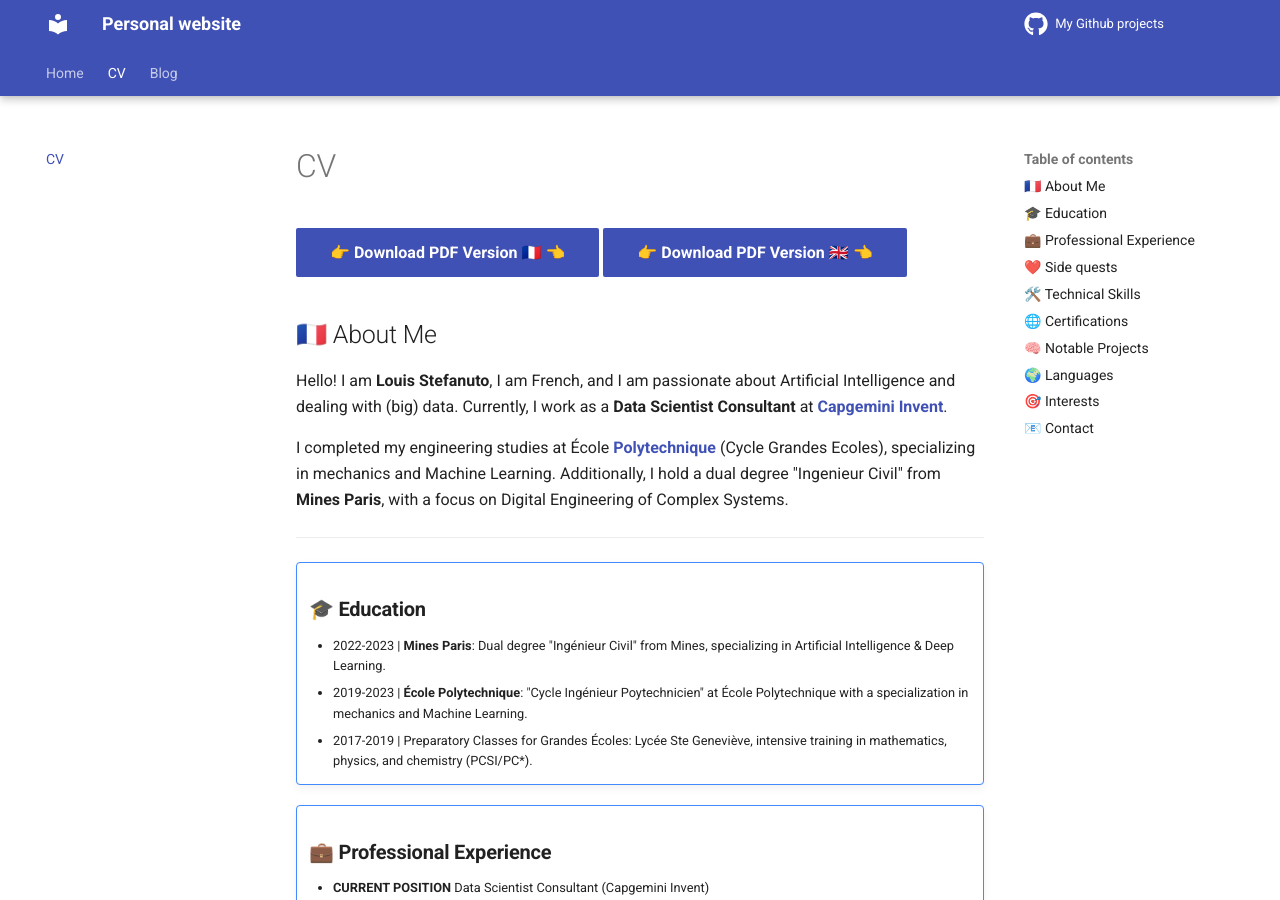
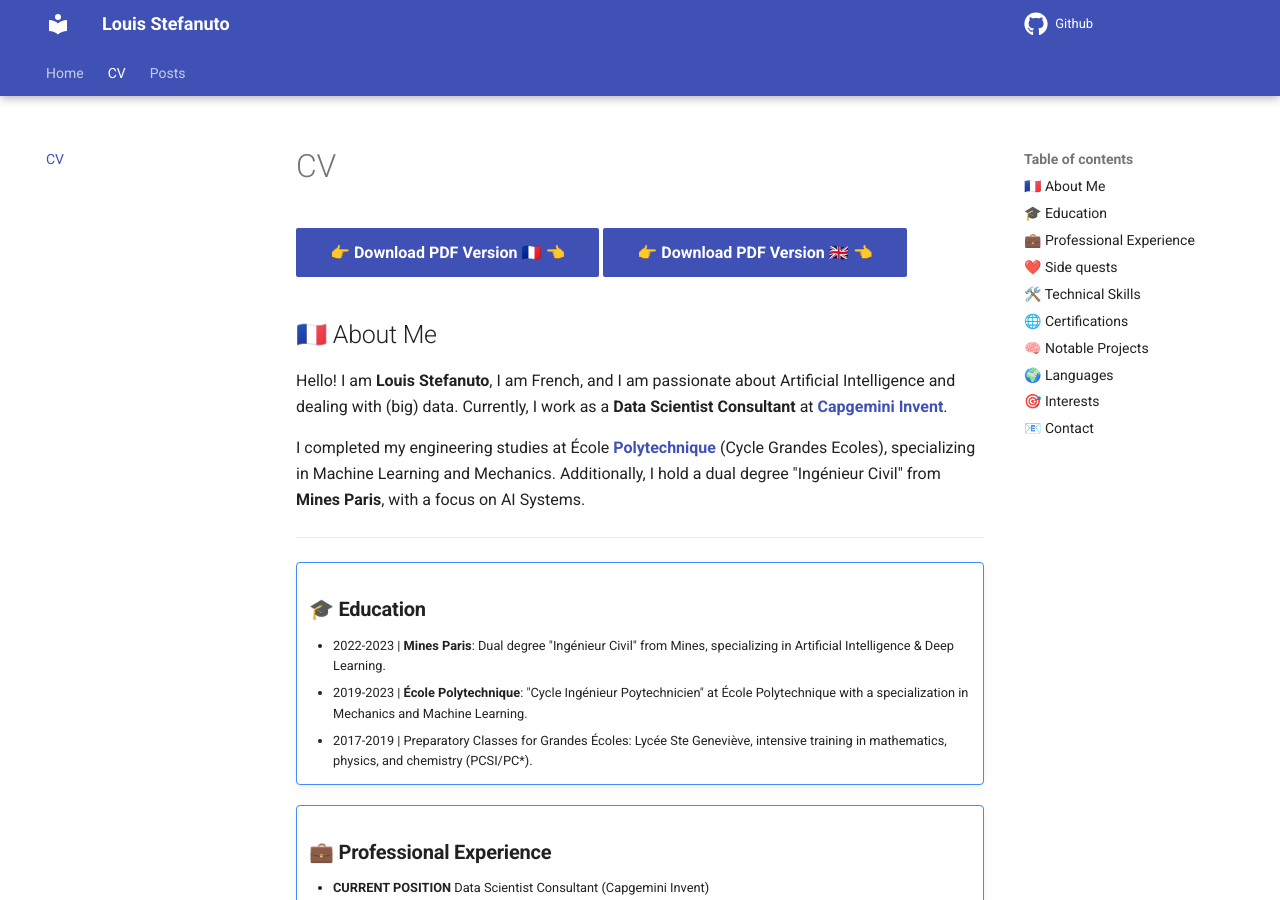
Before and after one commit to LouisStefanuto/my-site, an MkDocs documentation site: the page built from docs/cv.md, in a window 1280 px wide and 900 px high. Built offline with MkDocs 1.6.1 and Material for MkDocs 9.7.7, drawn with Linux system fonts in a browser that asks for light colours.

Commit message:
chore: correct typos and improve readibility

```diff
--- a/docs/cv.md
+++ b/docs/cv.md
@@ -7,14 +7,14 @@
 
 Hello! I am **Louis Stefanuto**, I am French, and I am passionate about Artificial Intelligence and dealing with (big) data. Currently, I work as a **Data Scientist Consultant** at [**Capgemini Invent**](https://www.capgemini.com/about-us/who-we-are/our-brands/capgemini-invent/).
 
-I completed my engineering studies at École [**Polytechnique**](https://programmes.polytechnique.edu/cycle-ingenieur-polytechnicien/cycle-ingenieur-polytechnicien) (Cycle Grandes Ecoles), specializing in mechanics and Machine Learning. Additionally, I hold a dual degree "Ingenieur Civil" from **Mines Paris**, with a focus on Digital Engineering of Complex Systems.
+I completed my engineering studies at École [**Polytechnique**](https://programmes.polytechnique.edu/cycle-ingenieur-polytechnicien/cycle-ingenieur-polytechnicien) (Cycle Grandes Ecoles), specializing in Machine Learning and Mechanics. Additionally, I hold a dual degree "Ingénieur Civil" from **Mines Paris**, with a focus on AI Systems.
 
 ---
 
 !!! note ""
     ## 🎓 **Education**
     - 2022-2023 | **Mines Paris**: Dual degree "Ingénieur Civil" from Mines, specializing in Artificial Intelligence & Deep Learning.
-    - 2019-2023 | **École Polytechnique**: "Cycle Ingénieur Poytechnicien" at École Polytechnique with a specialization in mechanics and Machine Learning.
+    - 2019-2023 | **École Polytechnique**: "Cycle Ingénieur Poytechnicien" at École Polytechnique with a specialization in Mechanics and Machine Learning.
     - 2017-2019 | Preparatory Classes for Grandes Écoles: Lycée Ste Geneviève, intensive training in mathematics, physics, and chemistry (PCSI/PC*).
 
 !!! note ""
--- a/material/overrides/home.html
+++ b/material/overrides/home.html
@@ -227,7 +227,7 @@
         <h1> My name is Louis Stefanuto </h1>
         <p>Nice to see you here. Welcome to my website.</p>
         <a href="blog/" class="md-button md-button--primary">
-          Go to my AI articles
+          Explore my AI posts
         </a>
         <a href="{{ config.repo_url }}" class="md-button">
           Go to GitHub
@@ -258,7 +258,7 @@
         <path
           d="M16 17v2H2v-2s0-4 7-4 7 4 7 4m-3.5-9.5A3.5 3.5 0 109 11a3.5 3.5 0 003.5-3.5m3.44 5.5A5.32 5.32 0 0118 17v2h4v-2s0-3.63-6.06-4M15 4a3.39 3.39 0 00-1.93.59 5 5 0 010 5.82A3.39 3.39 0 0015 11a3.5 3.5 0 000-7z" />
       </svg> -->
-        👾 My projects
+        👾 Projects
       </h2>
       <p>Have a look at my personal projects on Github. </p>
     </a>
--- a/mkdocs.yml
+++ b/mkdocs.yml
@@ -1,9 +1,9 @@
 ## Project information
-site_name: Personal website
+site_name: Louis Stefanuto
 site_description: Personal website of Louis Stefanuto
 
 ## Repository
-repo_name: My Github projects
+repo_name: Github
 repo_url: https://github.com/LouisStefanuto
 
 theme:
@@ -46,5 +46,5 @@
 nav:
   - Home: index.md
   - CV: cv.md
-  - Blog:
+  - Posts:
     - blog/index.md
```
Also changed, not shown: other parts of material/overrides/home.html (+1 -1 lines).
